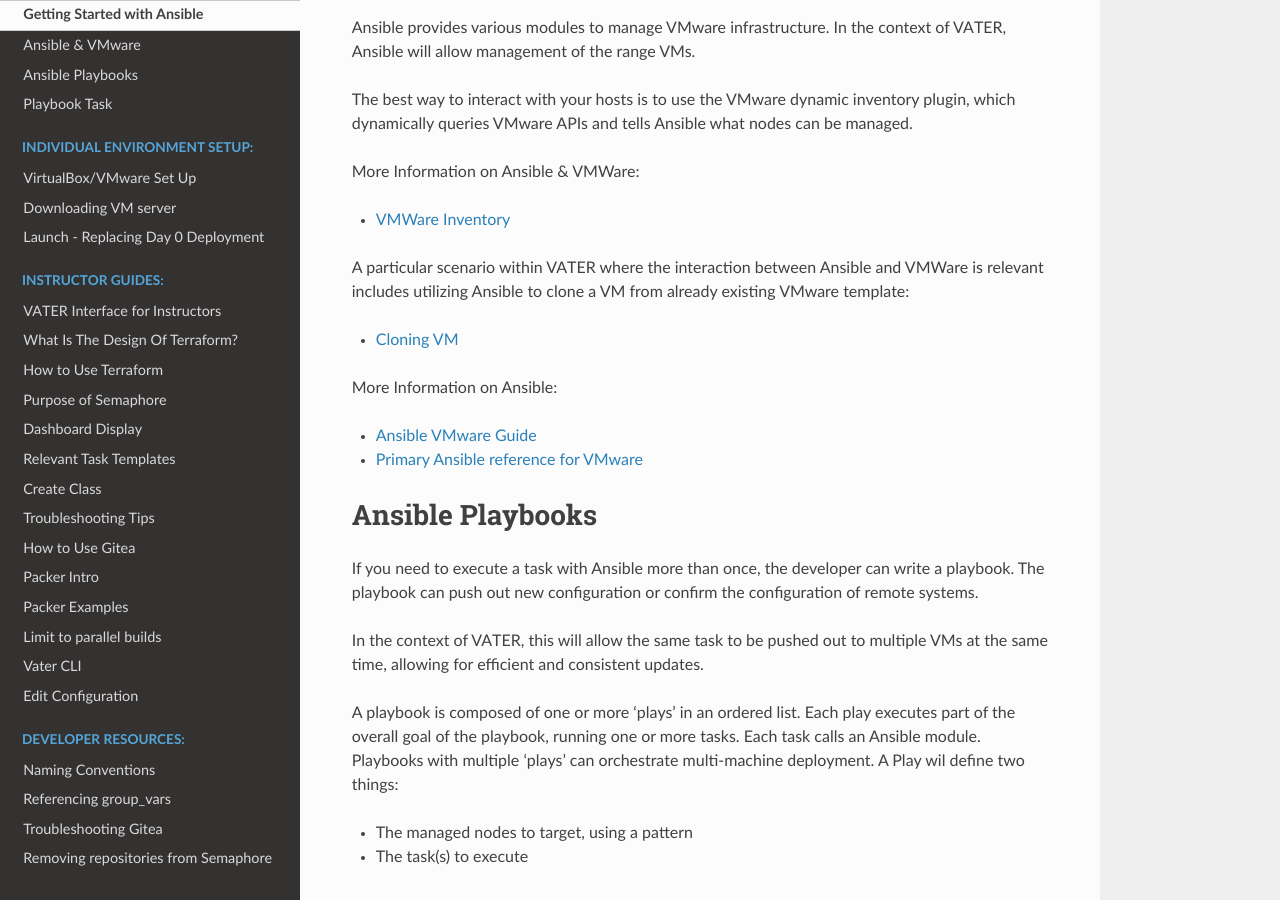
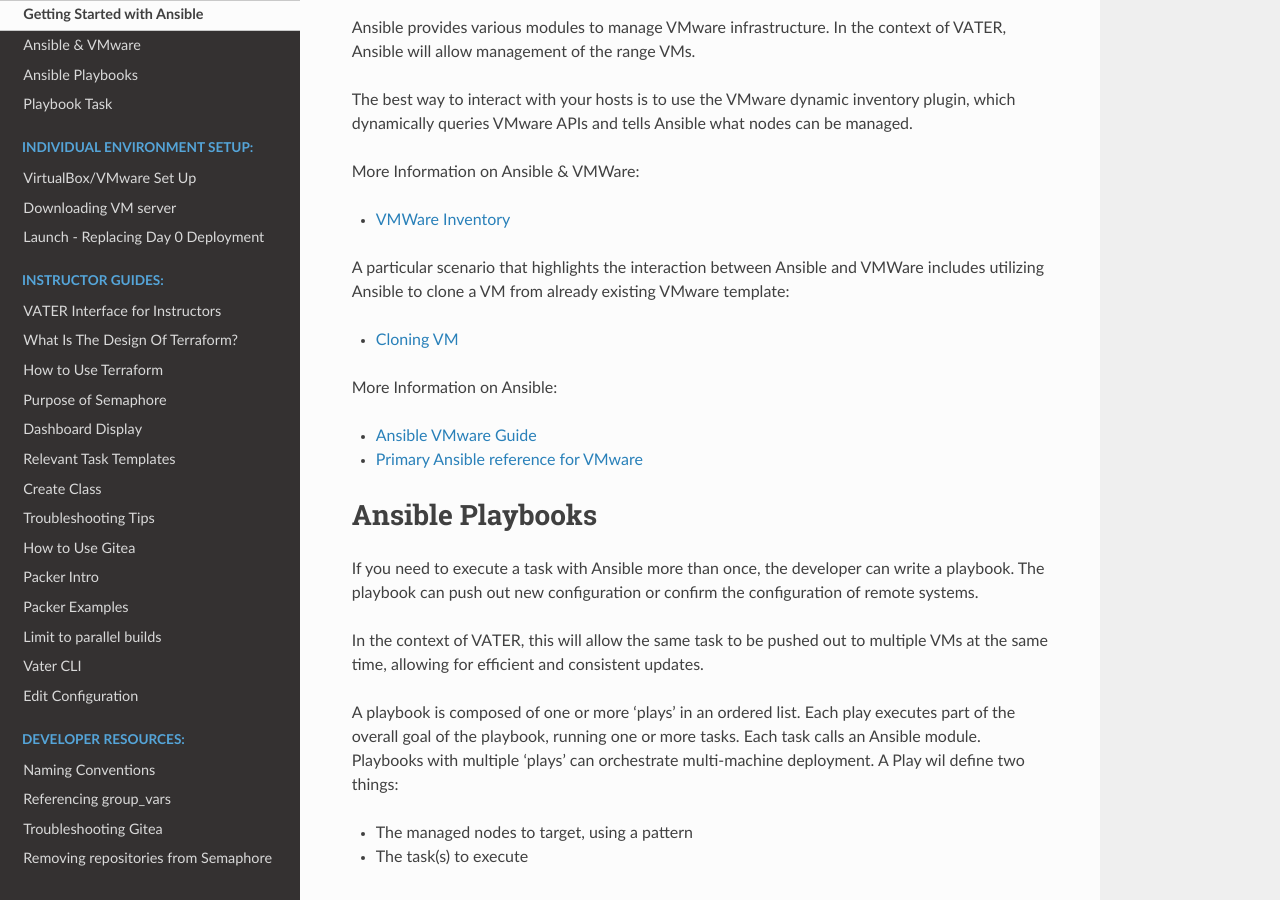
Before and after one commit to dev4vater/vater, a Sphinx documentation site: the page built from docs/source/Ansible.rst, in a window 1280 px wide and 900 px high, scrolled down 829 px. Built offline with Sphinx 7.4.7 and the Read the Docs theme 2.0.0, drawn with Linux system fonts in a browser that asks for light colours.

Commit message:
Update Ansible.rst

```diff
--- a/docs/source/Ansible.rst
+++ b/docs/source/Ansible.rst
@@ -37,7 +37,7 @@
 
 - `VMWare Inventory <https://docs.ansible.com/ansible/latest/scenario_guides/vmware_scenarios/vmware_inventory.html>`_
 
-A particular scenario within VATER where the interaction between Ansible and VMWare is relevant includes utilizing Ansible to clone a VM from already existing VMware template:
+A particular scenario that highlights the interaction between Ansible and VMWare includes utilizing Ansible to clone a VM from already existing VMware template:
 
 - `Cloning VM <https://docs.ansible.com/ansible/latest/scenario_guides/vmware_scenarios/scenario_clone_template.html>`_
 
```
